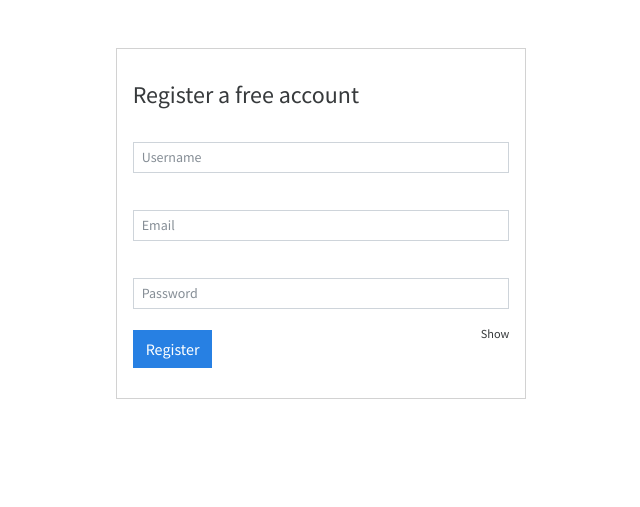
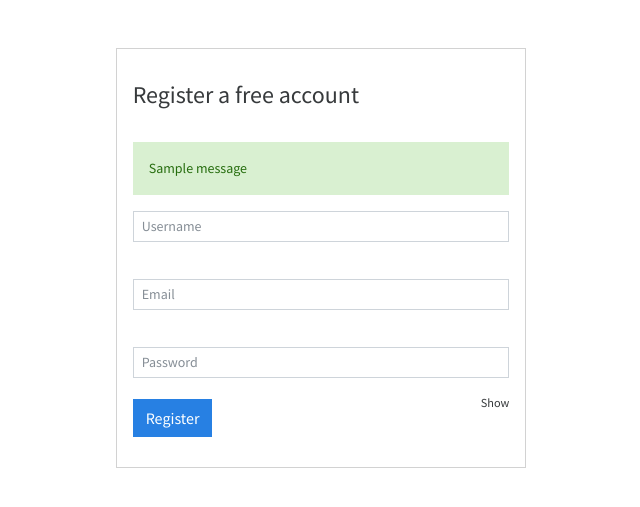
Before and after one commit to Martins-Code/inExps, a Django app: page /authentication/register in a window 1280 px wide. Shown: the top 507 px of the page, without its empty margins (319-959 px from the left). Run offline with Django 4.2, Linux system fonts and the light colour scheme; tables that the repository leaves empty hold one stand-in row (values such as "Sample post"); one stand-in notice (Sample message) is shown; some libraries are stand-ins or nearby versions.

Commit message:
configure message alert system

```diff
--- a/authentication/views.py
+++ b/authentication/views.py
@@ -5,6 +5,7 @@ from django.http import JsonResponse
 from django.shortcuts import render
 from django.views import View
 from validate_email import validate_email
+from django.contrib import messages
 
 
 # Create your views here.
@@ -37,3 +38,12 @@ class EmailValidationView(View):
 class RegistrationView(View):
     def get(self, request):
         return render(request, 'authentication/register.html')
+
+    def post(self, request):
+
+        messages.success(request, 'Successfully Created')
+        messages.warning(request, 'Message Alert')
+        messages.info(request, 'Info')
+        messages.error(request, 'Message Error')
+
+        return render(request, 'authentication/register.html')
--- a/inExps/settings.py
+++ b/inExps/settings.py
@@ -13,6 +13,7 @@ https://docs.djangoproject.com/en/4.1/ref/settings/
 from pathlib import Path
 import os
 import django_heroku
+from django.contrib import messages
 
 from django.contrib import staticfiles
 
@@ -123,3 +124,7 @@ STATICFILES_DIRS = (os.path.join(BASE_DIR, 'static'),)
 
 DEFAULT_AUTO_FIELD = 'django.db.models.BigAutoField'
 django_heroku.settings(locals())
+
+MESSAGE_TAGS = {
+    messages.ERROR: 'danger'
+}
--- a/templates/authentication/register.html
+++ b/templates/authentication/register.html
@@ -8,8 +8,10 @@
           <h4>Register a free account</h4>
         </div>
 
-        <form action="" method="post">
+        <form action="{% url 'register' %}" method="post">
           {% csrf_token %}
+
+            {% include 'extensions/_messages.html' %}
           <div class="form-group">
             <input
               type="text"
--- /dev/null
+++ b/templates/extensions/_messages.html
@@ -0,0 +1,9 @@
+{% if messages %}
+<div class="messages">
+    {% for message in messages %}
+    <div{% if message.tags %} class="alert alert-sm alert-{{ message.tags }}"{% endif %}>
+        {{ message }}
+    </div>
+    {% endfor %}
+</div>
+{% endif %}
```
